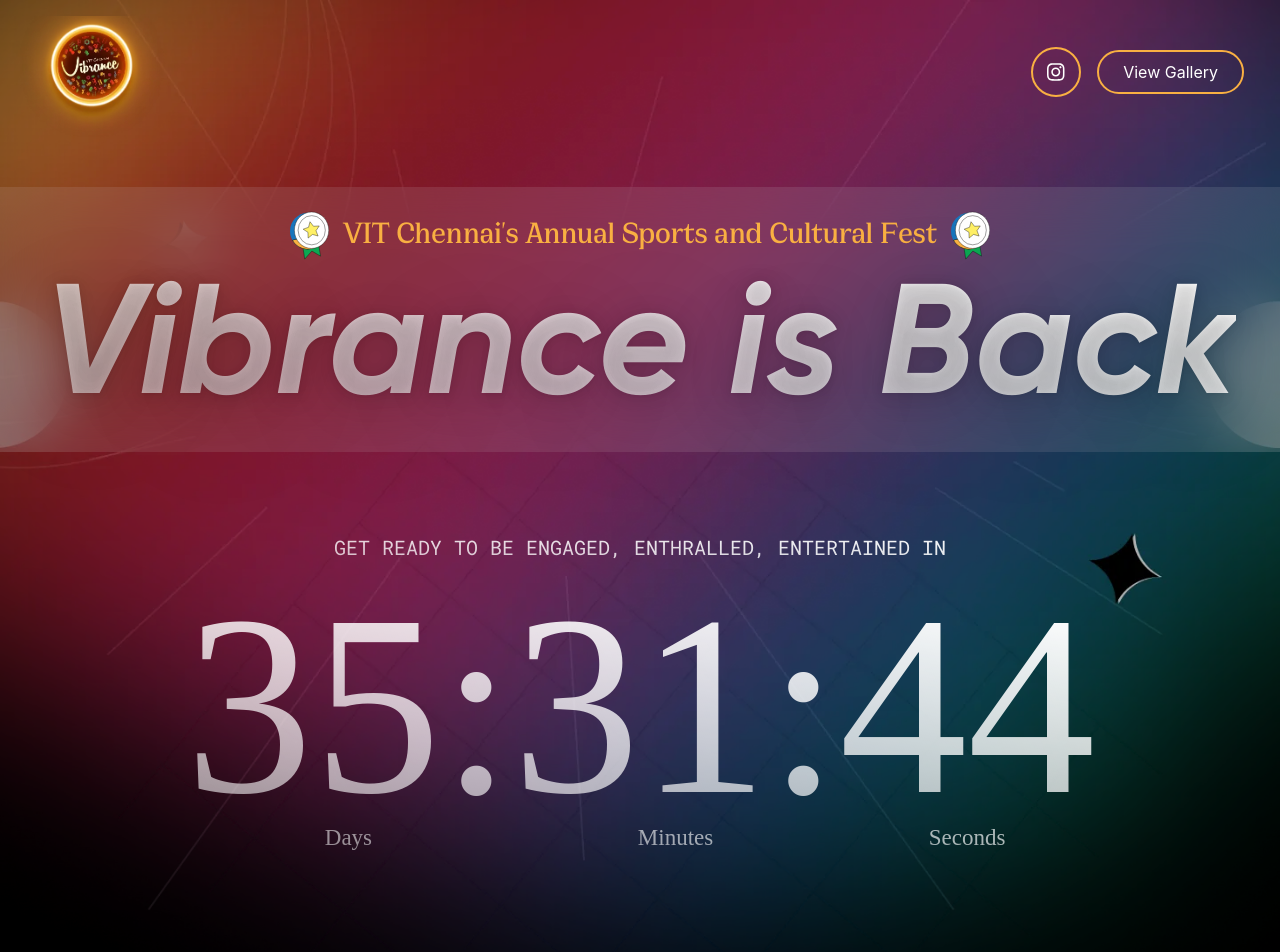
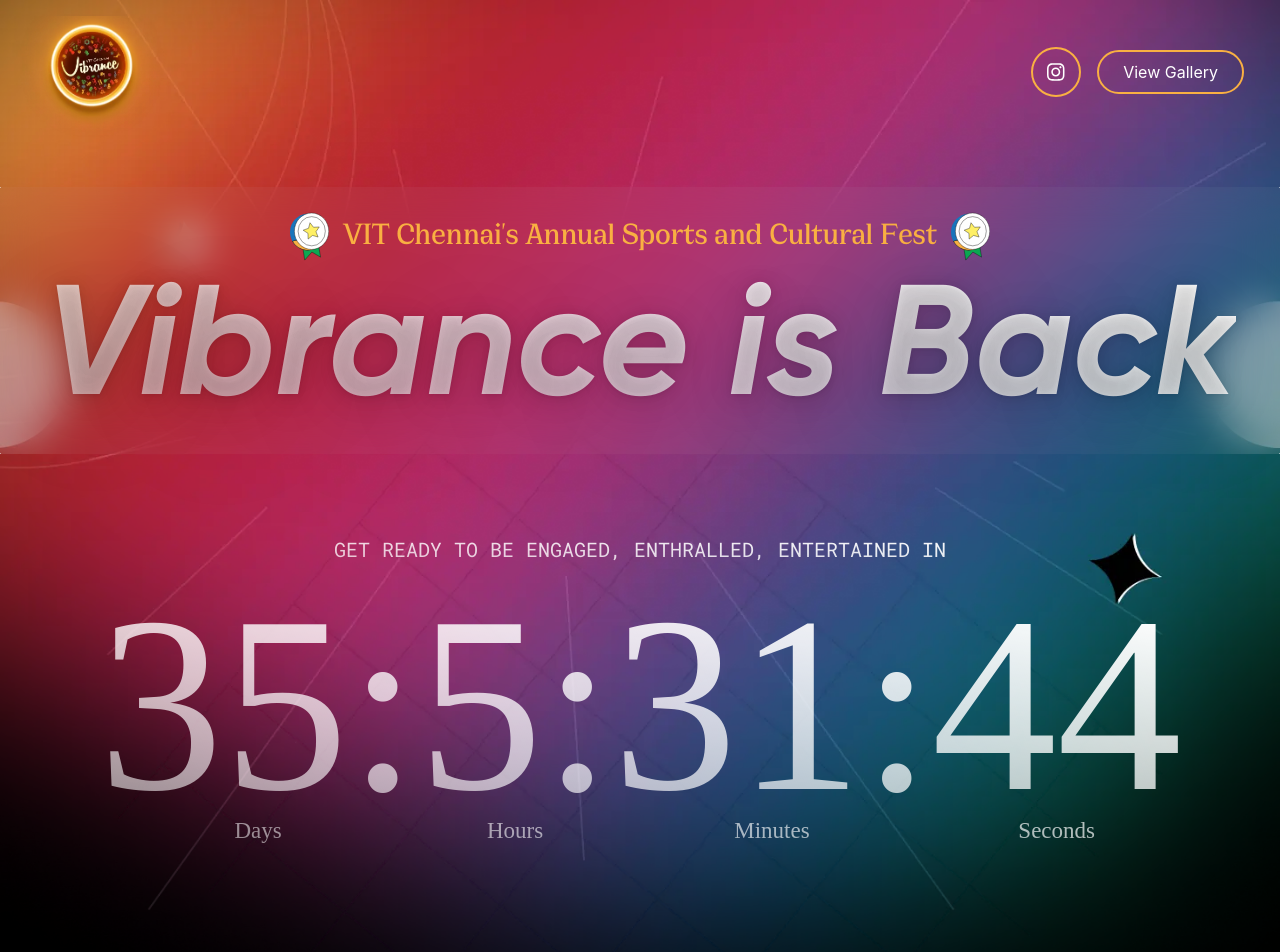
Before and after one commit to mohammadshaad/VIBRANCE-24, a React (Create React App) app: page / in a window 1280 px wide. Shown: the top 952 px of the page. Built offline with nearby package versions, Linux system fonts and the light colour scheme.

Commit message:
Modifications in the UI

```diff
--- a/src/components/Main/index.js
+++ b/src/components/Main/index.js
@@ -56,6 +56,10 @@
             <p className='counter-day-number'>{timerDays}:</p>
             <p className='counter-day-text'>Days</p>
           </div>
+          <div className="counter-day">
+            <p className='counter-day-number'>{timerHours}:</p>
+            <p className='counter-day-text'>Hours</p>
+          </div>
           <div className="counter-minute">
             <p className='counter-minute-number'>{timerMinutes}:</p>
             <p className='counter-minute-text'>Minutes</p>
--- a/src/components/Main/style/style.css
+++ b/src/components/Main/style/style.css
@@ -9,7 +9,6 @@
   top: 0;
   left: 0;
   z-index: -999;
-  opacity: 70%;
   width: 100%;
 }
 
@@ -22,9 +21,11 @@
   margin-top: 43px;
   padding: 24px 12px;
   width: 100%;
-  background: rgba(217, 217, 217, 0.126);
-  backdrop-filter: blur(30px);
+  background: rgba(217, 217, 217, 0.052);
+  backdrop-filter: blur(20px);
   box-sizing: border-box;
+  border: 1px solid;
+  border-image: linear-gradient(90deg, #FFFFFF, rgba(255, 255, 255, 0));
 }
 
 .header-tagline-box {
@@ -91,7 +92,7 @@
 .counter {
   display: flex;
   font-family: "Gilroy-Regular";
-  font-size: 256px;
+  font-size: 250px;
   line-height: 100%;
   background: linear-gradient(
     188.26deg,
```
Also changed, not shown: 1 other file (tests, documents, lock files or other folders).
